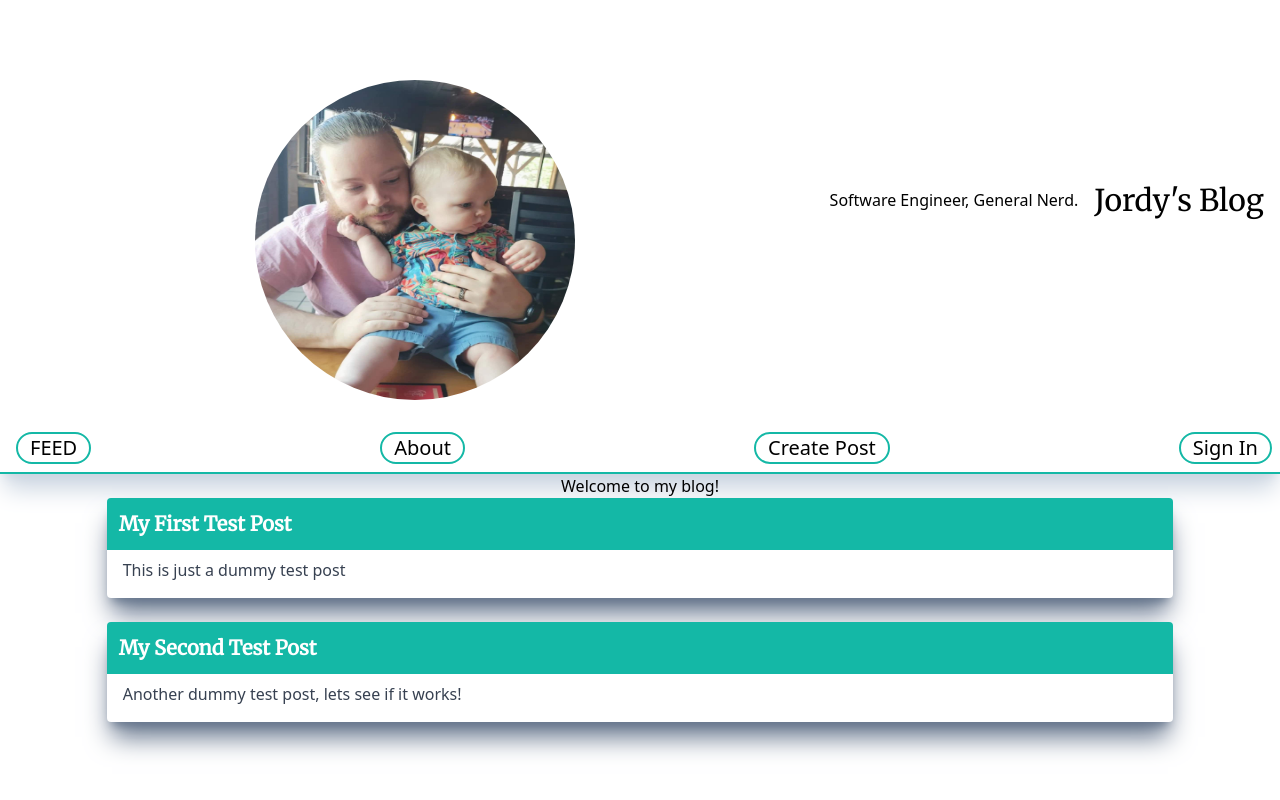
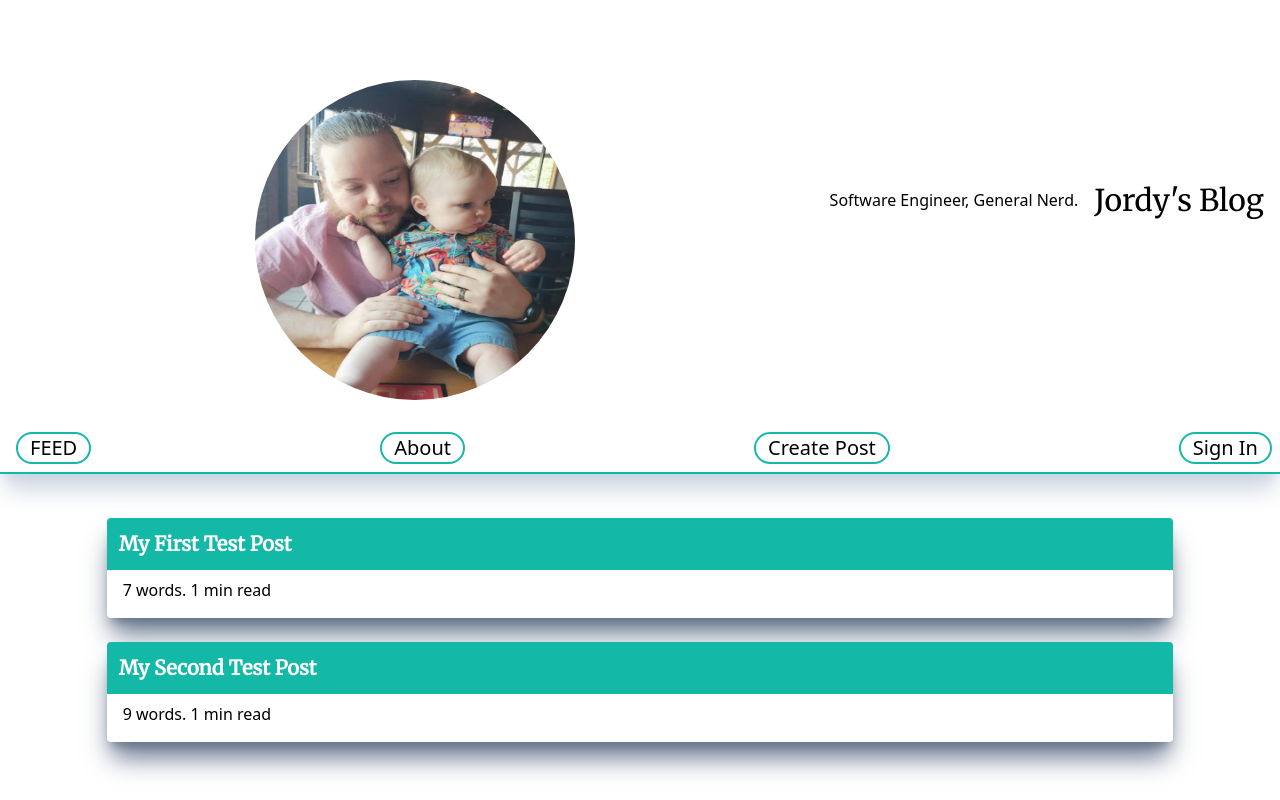
Before and after one commit to njandersen/personal-blogv2-frontend, a React (Vite) app: page / in a window 1280 px wide. Built offline with nearby package versions, Linux system fonts and the light colour scheme.

Commit message:
add word count and minutes to read to post item

```diff
--- a/src/App.jsx
+++ b/src/App.jsx
@@ -17,8 +17,7 @@ const DUMMY_POSTS = [
 
 function App({ posts }) {
   return (
-    <div className="flex flex-col justify-center items-center">
-      <h1>Welcome to my blog!</h1>
+    <div className="flex flex-col justify-center items-center mt-11">
       <Routes>
         <Route path="/" element={<PostFeed posts={posts} />} />
       </Routes>
--- a/src/components/Posts/PostItem.jsx
+++ b/src/components/Posts/PostItem.jsx
@@ -1,4 +1,7 @@
 function PostItem({ post }) {
+  const wordCount = post?.content.trim().split(/\s+/g).length;
+  const minutesToRead = (wordCount / 100 + 1).toFixed(0);
+
   return (
     <div className=" w-5/6 p-4 mb-6 rounded overflow-hidden shadow-xl shadow-slate-500">
       <h2 className="font-bold text-xl text-white font-title mb-2 bg-teal-500 bg-cover w-auto -m-4 p-3">
@@ -6,7 +9,9 @@ function PostItem({ post }) {
       </h2>
 
       <div className="items-center">
-        <p className="text-gray-700 text-base">{post.content}</p>
+        <span>
+          {wordCount} words. {minutesToRead} min read
+        </span>
       </div>
     </div>
   );
```
